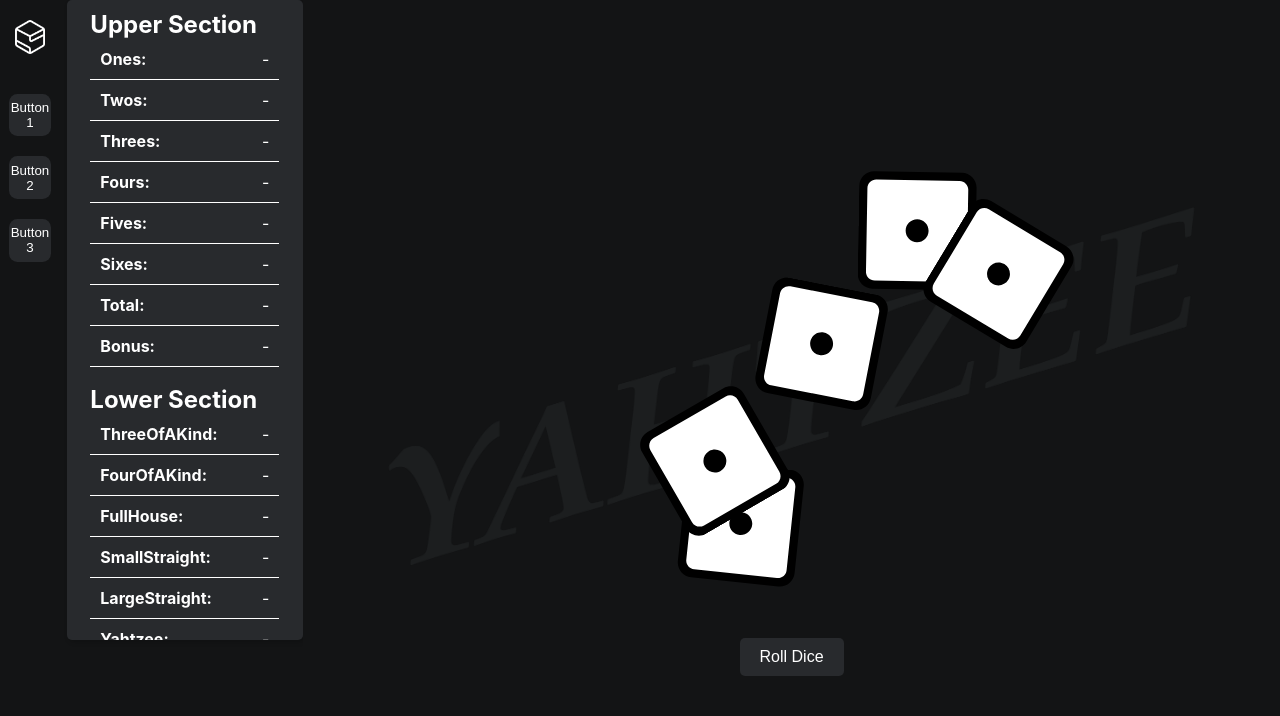
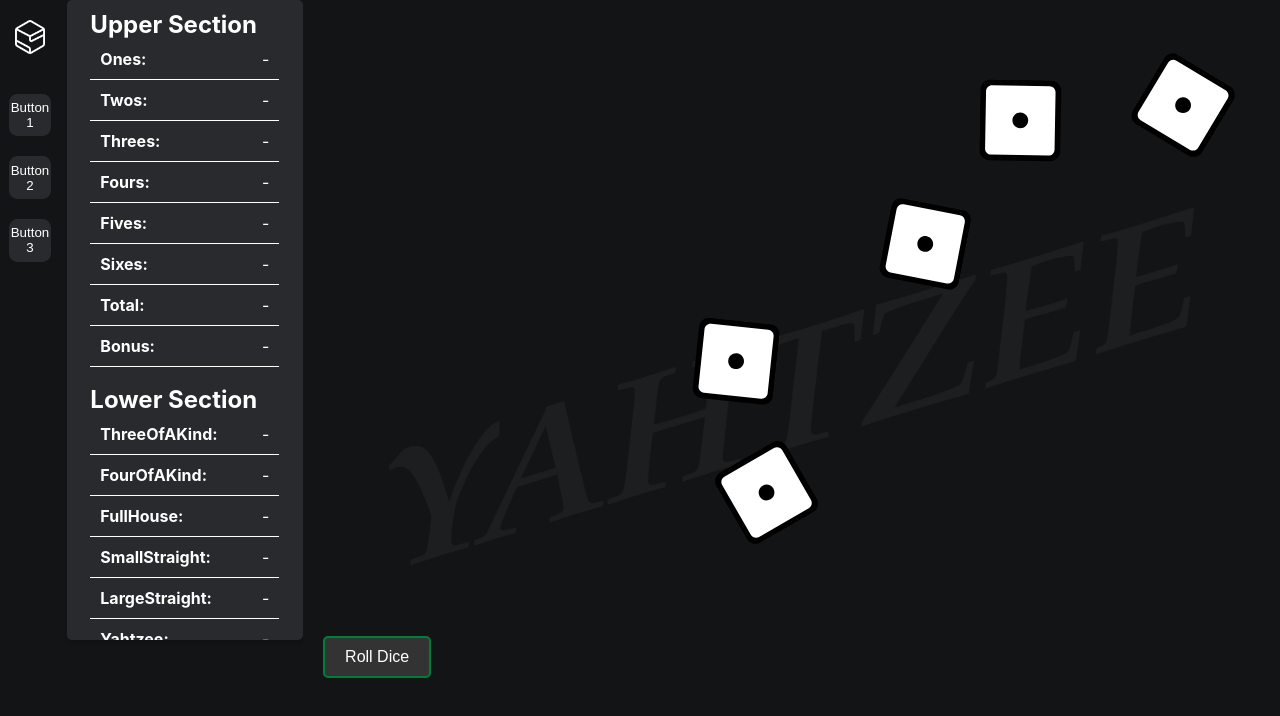
Before and after one commit to aidan-elliot/yatzy, a React (Create React App) app: page / in a window 1280 px wide. Shown: the top 716 px of the page. Built offline with nearby package versions, Linux system fonts and the light colour scheme.

Commit message:
Working on scoring fuctionality

```diff
--- a/src/App.css
+++ b/src/App.css
@@ -101,6 +101,7 @@
   justify-content: center;
   height: 100vh;
   width: 100vw;
+  padding: 20px;
 
   /* Background Styles */
   background-color: #f5f5f5; /* Optional: Color fallback for browsers that don't support the image */
@@ -112,19 +113,20 @@
   overflow: auto;
 }
 
-
-
 .dice-container {
   display: flex;
-  gap: 10px; /* Space between dice */
+  gap: 10px;
+  max-width: 60%;
   margin-bottom: 15pt;
   height: 65%;
 }
+.dice {
+  transition: transform 0.2s ease;
+}
+.dice img {
+  width: 100pt;
+  height: auto;
 
-.dice img{
-  width: 145pt; /* Adjust as per your preference */
-  height: 145pt;
-  transition: transform 2s ease-out;
 }
 
 .dice:hover {
@@ -132,8 +134,9 @@
 }
 
 .dice.held {
-    border: 2px solid red;
-    transform: scale(1.1);
+  opacity: 0.6;
+  transform: scale(1.1);
+  box-sizing: border-box; /* Ensures border width is included in element's total width and height */
 }
 
 .roll-button {
@@ -157,73 +160,42 @@
   padding: 20px;
 }
 
-.dice-container {
-  display: flex;
-  gap: 20px;
-  margin-bottom: 20px;
-}
-
-.dice {
-  width: 50px;  /* Adjust as needed */
-  height: 50px;
-  cursor: pointer;
-  transition: transform 0.2s ease;
-}
-
-.dice:hover {
-  transform: scale(1.1);
-}
-
-.dice.held {
-  border: 2px solid red;
-  transform: scale(1.1);
-}
 
 .roll-button {
+  align-self: start;
   padding: 10px 20px;
-  background-color: #282A2D;
+  border: 2px solid #007e39;  /* Adjusted this line */
   color: white;
-  border: none;
   border-radius: 5px;
   cursor: pointer;
   transition: background-color 0.3s;
 }
 
 .roll-button:hover {
-  background-color: #3a3a3d;
+  background-color: #007e39;
 }
 
-.dice:hover {
-  transform: scale(1.1);
-}
-
-.dice.held {
-  border: 2px solid red;
-  transform: scale(1.1);
-}
 .dice1 {
   height: 40vmin;
-  pointer-events: none;
+
 }
 .dice2 {
   height: 40vmin;
-  pointer-events: none;
+
 }
 .dice3 {
   height: 40vmin;
-  pointer-events: none;
+
 }
 .dice4 {
   height: 40vmin;
-  pointer-events: none;
+
 }
 .dice5 {
   height: 40vmin;
-  pointer-events: none;
 }
 .dice6 {
   height: 40vmin;
-  pointer-events: none;
 }
 @media (prefers-reduced-motion: no-preference) {
   .App-logo {
--- a/src/App.js
+++ b/src/App.js
@@ -1,8 +1,6 @@
 import React, { useState } from 'react';
 import Scoreboard from './Scoreboard';
-import Controls from './Controls';
 import './App.css';
-import Dice from './Dice';
 import '@fontsource/inter';
 import Navbar from './Navbar';
 import Gameboard from './Gameboard';
@@ -47,7 +45,20 @@
       held[idx] ? dice : 1 + Math.floor(Math.random() * 6)
     );
     setDices(newDices);
-  };
+
+    const { upperScores, lowerScores } = calculateScores(newDices);
+    setScores(prevScores => ({
+      ...prevScores,
+      upper: {
+        ...prevScores.upper,
+        ...upperScores
+      },
+      lower: {
+        ...prevScores.lower,
+        ...lowerScores
+      }
+    }));
+};
   const calculateScores = (dices) => {
     const diceCounts = Array(6).fill(0);
     dices.forEach(dice => {
@@ -70,22 +81,28 @@
         (diceCounts[1] && diceCounts[2] && diceCounts[3] && diceCounts[4] && diceCounts[5])
       );
     };
-
-    return {
+    const upperScores = {
       Ones: diceCounts[0] * 1,
       Twos: diceCounts[1] * 2,
       Threes: diceCounts[2] * 3,
       Fours: diceCounts[3] * 4,
       Fives: diceCounts[4] * 5,
       Sixes: diceCounts[5] * 6,
+    };
+
+    const lowerScores = {
       ThreeOfAKind: diceCounts.some(count => count >= 3) ? sumDices : 0,
       FourOfAKind: diceCounts.some(count => count >= 4) ? sumDices : 0,
       FullHouse: diceCounts.includes(2) && diceCounts.includes(3) ? 25 : 0,
       SmallStraight: isSmallStraight(diceCounts) ? 30 : 0,
-      LargeStraight: isLargeStraight(diceCounts) ? 40 : 0
+      LargeStraight: isLargeStraight(diceCounts) ? 40 : 0,
+      // Continue for other lower section scores...
+    };
+
+    return { upperScores, lowerScores };
+
       // Continue for other scores...
     };
-  };
 
   return (
     <div className="App">
@@ -105,4 +122,5 @@
 
 
 
+
 export default App;
--- a/src/Controls.js
+++ /dev/null
@@ -1,11 +0,0 @@
-import React from 'react';
-
-const Controls = ({ onRoll }) => {
-  return (
-    <div className="controls">
-      <button onClick={onRoll}>Roll</button>
-    </div>
-  );
-};
-
-export default Controls;
--- a/src/Dice.js
+++ /dev/null
@@ -1,26 +0,0 @@
-import React from 'react';
-import dice1 from './Assets/dice-six-faces-one.svg';
-import dice2 from './Assets/dice-six-faces-two.svg';
-import dice3 from './Assets/dice-six-faces-three.svg';
-import dice4 from './Assets/dice-six-faces-four.svg';
-import dice5 from './Assets/dice-six-faces-five.svg';
-import dice6 from './Assets/dice-six-faces-six.svg';
-
-const Dice = ({ value, onClick, held }) => {
-  const diceImages = {
-    1: dice1,
-    2: dice2,
-    3: dice3,
-    4: dice4,
-    5: dice5,
-    6: dice6,
-  };
-
-  const diceClass = held ? "dice held" : "dice";
-
-  return (
-    <img className={diceClass} src={diceImages[value]} alt={`Dice with ${value} faces`} onClick={onClick} />
-  );
-};
-
-export default Dice;
--- a/src/Gameboard.js
+++ b/src/Gameboard.js
@@ -43,9 +43,8 @@
             <div className="dice-container">
                 {dices.map((diceValue, idx) => {
                     const position = getSectionForDice();
-                    // If you want the dice to be placed randomly within that section, adjust the x and y values a bit.
-                    position.x += Math.floor(Math.random() * 10);  // Adjust the value "10" based on your design.
-                    position.y += Math.floor(Math.random() * 25);  // Adjust this value too, ensuring dice stay within section bounds.
+                    position.x += Math.floor(Math.random() * 0) - 5;
+                    position.y += Math.floor(Math.random() * -30) - 5;
                     const rotation = getRandomRotation();
 
                     return (
@@ -54,7 +53,8 @@
                             className={`dice dice${diceValue} ${held[idx] ? 'held' : ''}`}
                             onClick={() => onToggleHold(idx)}
                             style={{
-                        transform: `translate(${position.x}%, ${position.y}%) rotate(${rotation}deg)`
+                                transform: `translate(${position.x}%, ${position.y}%) rotate(${rotation}deg)`,
+                                cursor: 'pointer'
                             }}
                         >
                             <img src={diceImages[diceValue - 1]} alt={`Dice showing ${diceValue}`} />
@@ -67,6 +67,7 @@
             </button>
         </div>
     );
+
 }
 
 export default Gameboard;
```
Lines whose indentation alone changed are shown as unchanged.
